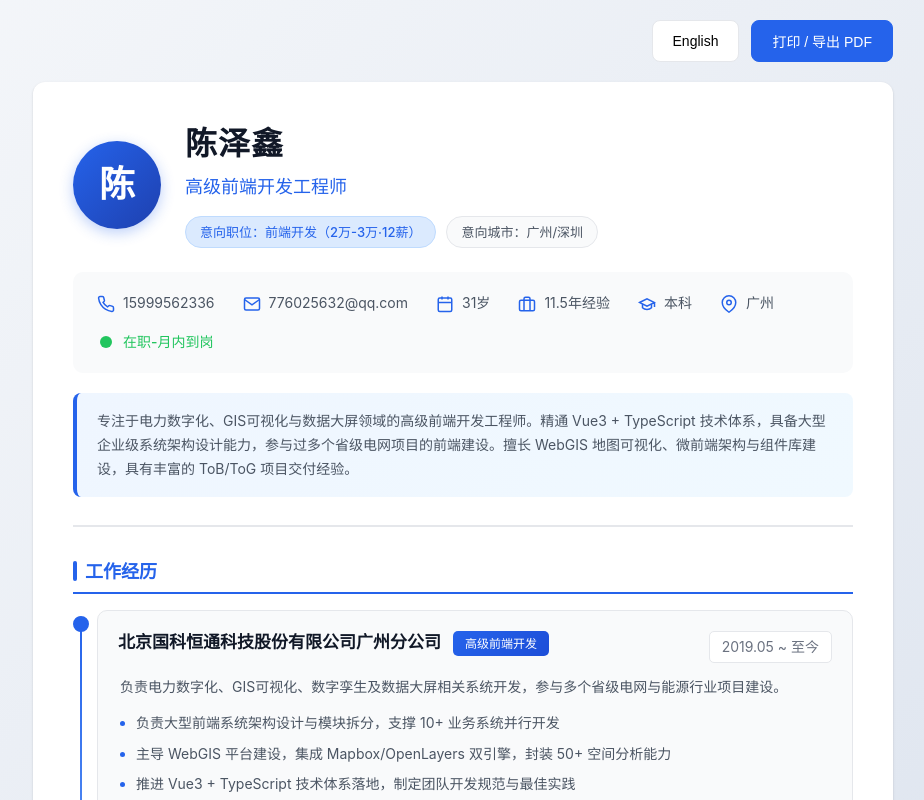
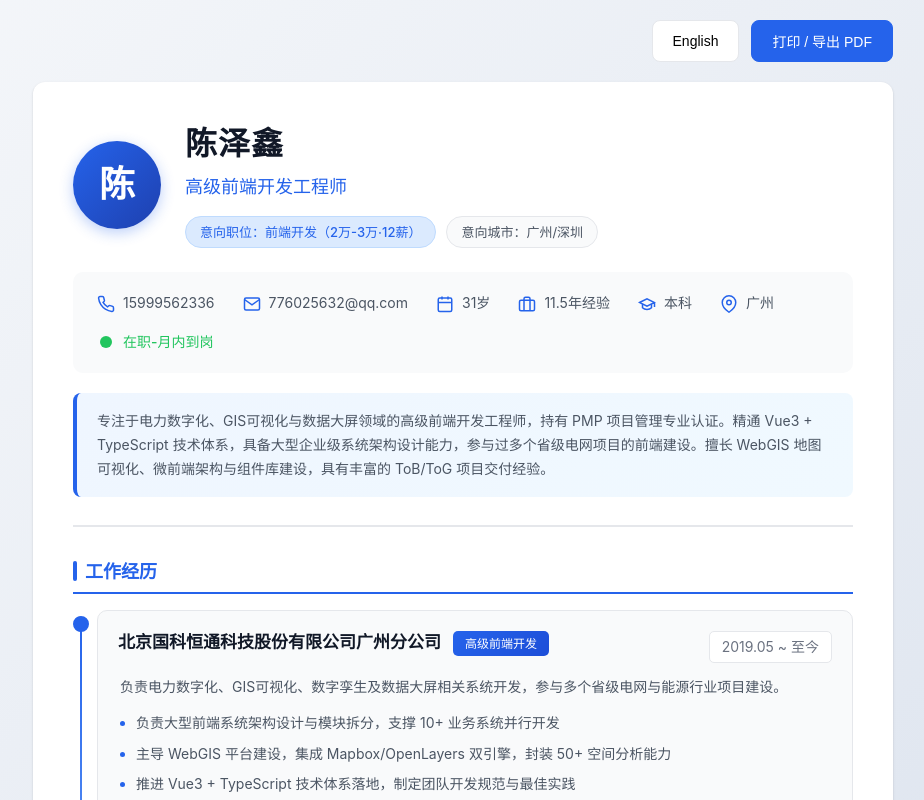
Before and after one commit to water43/water43-resume, a Vue app: page / in a window 1280 px wide. Shown: the top 800 px of the page, without its empty margins (177-1101 px from the left). Built offline with nearby package versions, Linux system fonts and the light colour scheme.

Commit message:
feat: 个人简介中添加PMP认证
Co-authored-by: water43 <water43@users.noreply.github.com>

```diff
--- a/src/locales/en.ts
+++ b/src/locales/en.ts
@@ -11,7 +11,7 @@ export const en = {
     phone: '15999562336',
     email: '776025632(at)qq.com',
     education: 'Bachelor\'s Degree',
-    summary: 'Senior Frontend Developer specializing in power digitalization, GIS visualization, and data dashboards. Expert in Vue3 + TypeScript ecosystem with enterprise architecture design capabilities. Participated in frontend development for multiple provincial power grid projects. Skilled in WebGIS map visualization, micro-frontend architecture, and component library development with extensive ToB/ToG project delivery experience.'
+    summary: 'Senior Frontend Developer specializing in power digitalization, GIS visualization, and data dashboards, PMP certified. Expert in Vue3 + TypeScript ecosystem with enterprise architecture design capabilities. Participated in frontend development for multiple provincial power grid projects. Skilled in WebGIS map visualization, micro-frontend architecture, and component library development with extensive ToB/ToG project delivery experience.'
   },
   sections: {
     experience: 'Work Experience',
--- a/src/locales/zh.ts
+++ b/src/locales/zh.ts
@@ -11,7 +11,7 @@ export const zh = {
     phone: '15999562336',
     email: '776025632(at)qq.com',
     education: '本科',
-    summary: '专注于电力数字化、GIS可视化与数据大屏领域的高级前端开发工程师。精通 Vue3 + TypeScript 技术体系，具备大型企业级系统架构设计能力，参与过多个省级电网项目的前端建设。擅长 WebGIS 地图可视化、微前端架构与组件库建设，具有丰富的 ToB/ToG 项目交付经验。'
+    summary: '专注于电力数字化、GIS可视化与数据大屏领域的高级前端开发工程师，持有 PMP 项目管理专业认证。精通 Vue3 + TypeScript 技术体系，具备大型企业级系统架构设计能力，参与过多个省级电网项目的前端建设。擅长 WebGIS 地图可视化、微前端架构与组件库建设，具有丰富的 ToB/ToG 项目交付经验。'
   },
   sections: {
     experience: '工作经历',
```
